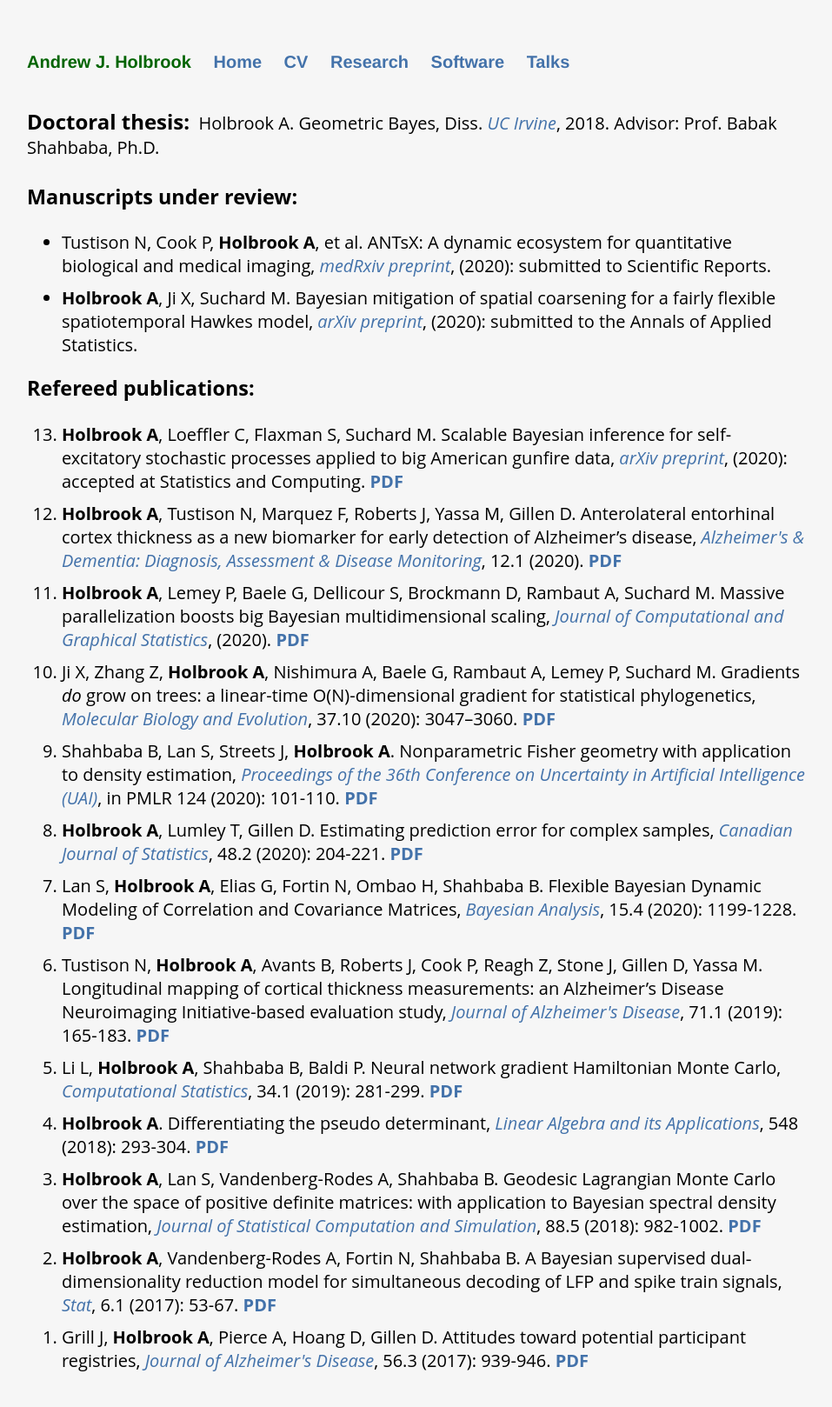
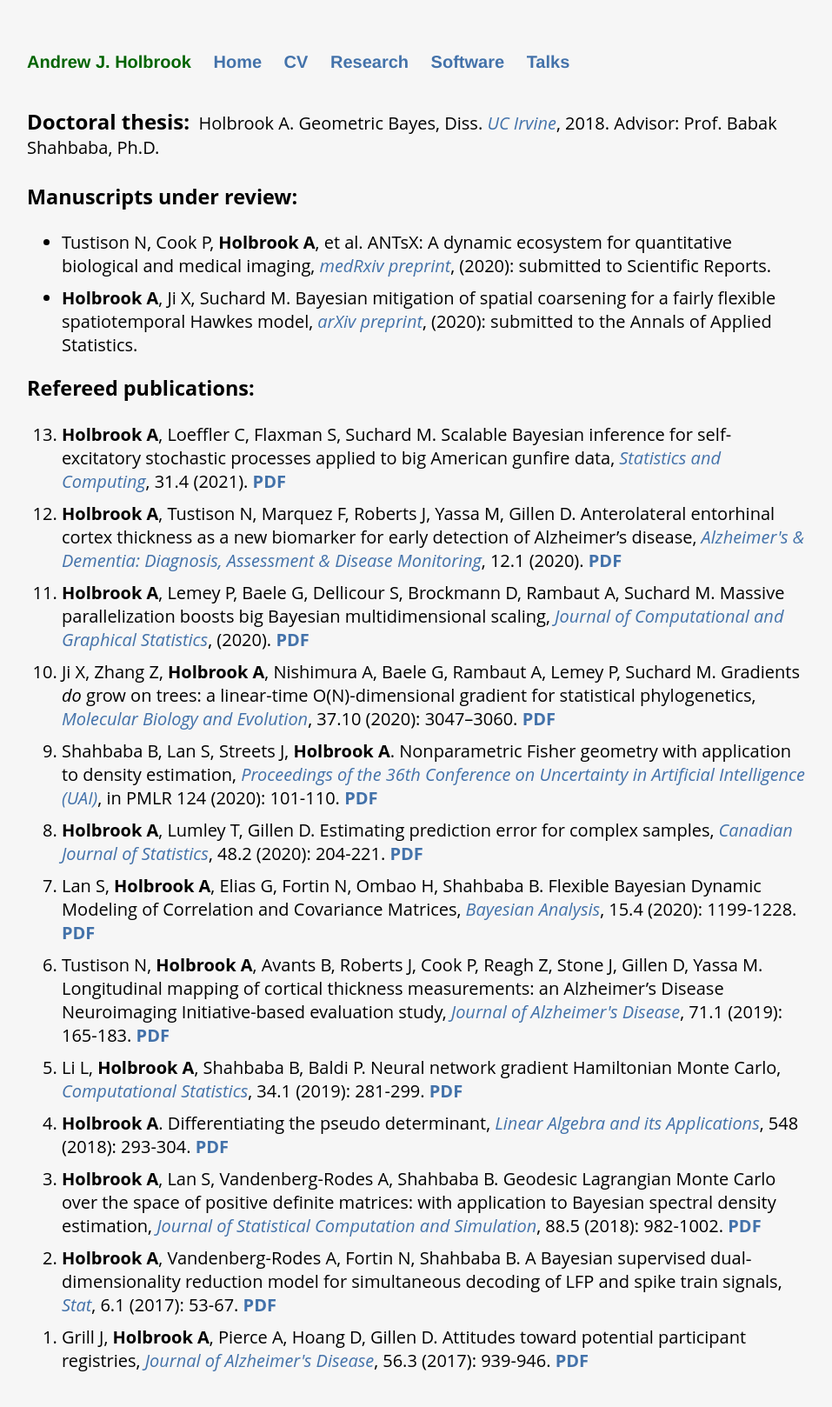
Before and after one commit to andrewjholbrook/andrewjholbrook.github.io, a Jekyll site: the page built from research.html, in a window 1280 px wide. Shown: the whole page at 87% size, without its empty margins (161-1118 px from the left). Built offline with Jekyll 4.4.1, drawn with Linux system fonts in a browser that asks for light colours; a style sheet for code colours, icons or effects is not loaded.

Commit message:
Update research.html

```diff
--- a/research.html
+++ b/research.html
@@ -18,7 +18,7 @@
   <h3>Refereed publications:</h3>
 
   <ol id="pubs" reversed>
-                    <li> <b>Holbrook A</b>, Loeffler C, Flaxman S, Suchard M. Scalable Bayesian inference for self-excitatory stochastic processes applied to big American gunfire data, <i><a href="https://arxiv.org/abs/2005.10123" target="_blank">arXiv preprint</a></i>, (2020): accepted at Statistics and Computing. <a href="papers/DCGunfire.pdf" target="_blank"><b>PDF</b></a>
+                    <li> <b>Holbrook A</b>, Loeffler C, Flaxman S, Suchard M. Scalable Bayesian inference for self-excitatory stochastic processes applied to big American gunfire data, <i><a href="https://doi.org/10.1007/s11222-020-09980-4" target="_blank">Statistics and Computing</a></i>, 31.4 (2021). <a href="papers/DCGunfire.pdf" target="_blank"><b>PDF</b></a>
                     <li> <b>Holbrook A</b>, Tustison N, Marquez F, Roberts J, Yassa M, Gillen D. Anterolateral entorhinal cortex thickness as a new biomarker for early detection of Alzheimer’s disease, <i><a href="https://alz-journals.onlinelibrary.wiley.com/doi/full/10.1002/dad2.12068" target="_blank">Alzheimer's & Dementia: Diagnosis, Assessment & Disease Monitoring</a></i>, 12.1 (2020). <a href="papers/dad2.12068.pdf" target="_blank"><b>PDF</b></a>
                         <li> <b>Holbrook A</b>, Lemey P, Baele G, Dellicour S, Brockmann D, Rambaut A, Suchard M. Massive parallelization boosts big Bayesian multidimensional scaling, <i><a href="https://doi.org/10.1080/10618600.2020.1754226" target="_blank">Journal of Computational and Graphical Statistics</a></i>, (2020). <a href="papers/massive.pdf" target="_blank"><b>PDF</b></a>
                         <li> Ji X, Zhang Z, <b>Holbrook A</b>, Nishimura A, Baele G, Rambaut A, Lemey P, Suchard M. Gradients <i>do</i> grow on trees: a linear-time O(N)-dimensional gradient for statistical phylogenetics, <i><a href="https://doi.org/10.1093/molbev/msaa130" target="_blank">Molecular Biology and Evolution</a></i>, 37.10 (2020): 3047–3060. <a href="papers/msaa130.pdf" target="_blank"><b>PDF</b></a>
```
